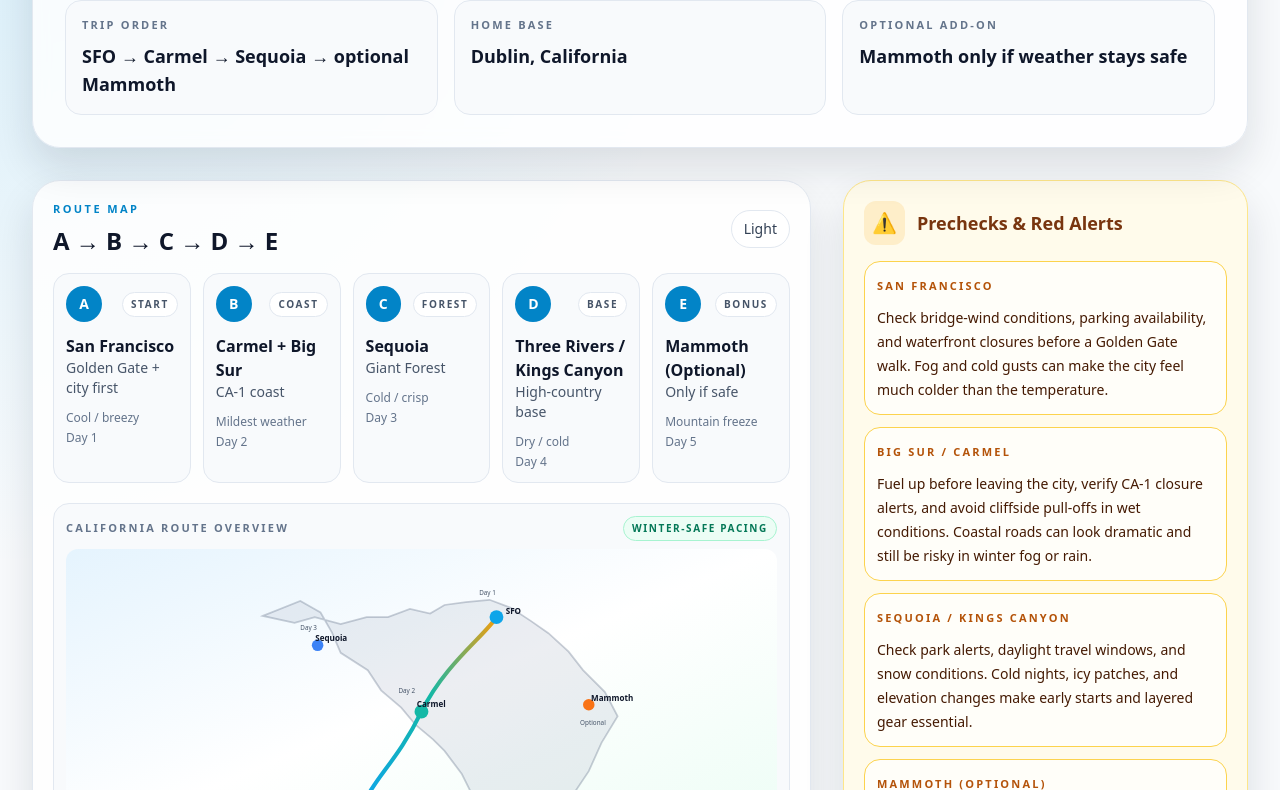
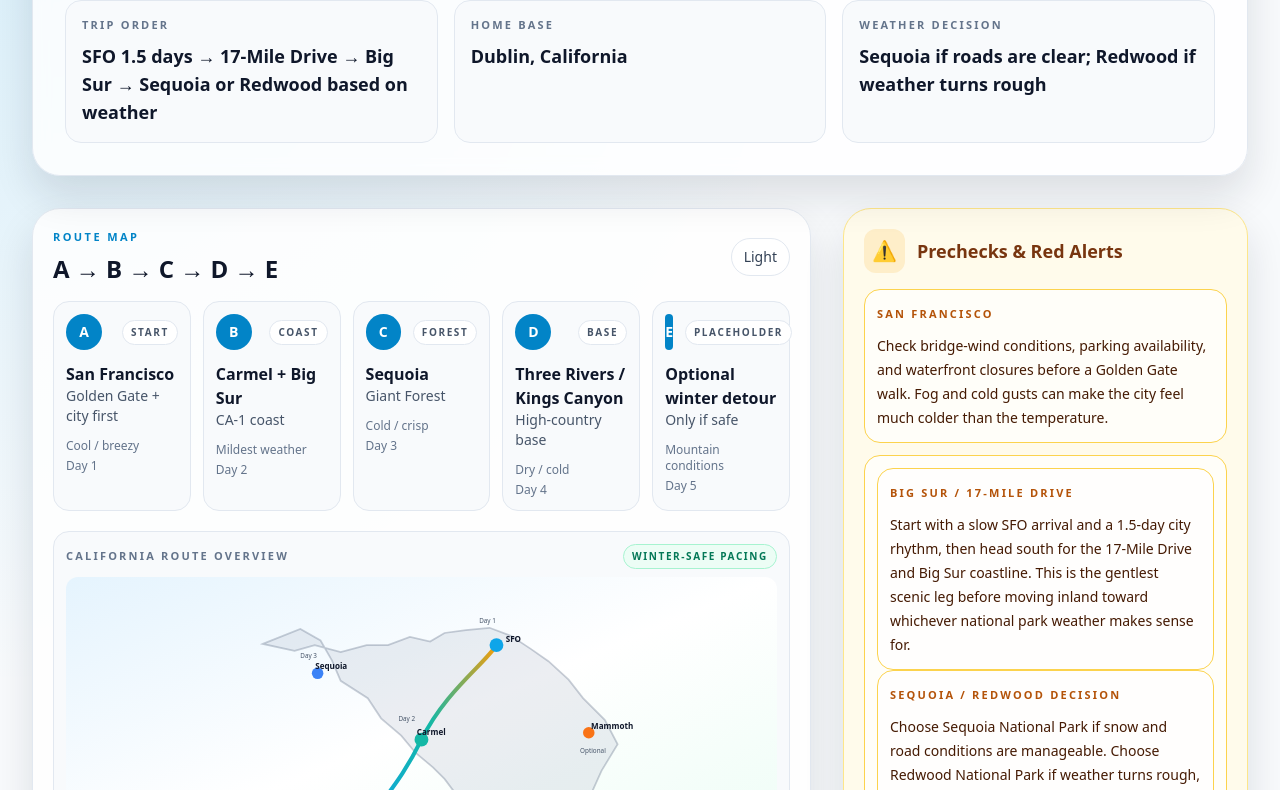
Before and after one commit to BALAVISWANATHGUDIMETLA/Temphostingpages, a plain HTML site: page itinerary.html in a window 1280 px wide. Shown: the part 153-943 px from the top of the page. Drawn offline with nearby package versions, Linux system fonts and the light colour scheme.

Commit message:
Update final California itinerary

```diff
--- a/itinerary.html
+++ b/itinerary.html
@@ -45,24 +45,27 @@
               <p class="text-xs font-semibold uppercase tracking-[0.22em] text-sky-600 dark:text-sky-400">Dec 11–15 • Dublin → California loop</p>
               <h1 class="mt-2 text-4xl font-black tracking-tight text-slate-900 dark:text-white sm:text-5xl">California Golden Route</h1>
             </div>
-            <div class="inline-flex items-center gap-3 rounded-full border border-emerald-200 bg-emerald-50 px-3 py-2 text-sm font-medium text-emerald-700 dark:border-emerald-800 dark:bg-emerald-950/30 dark:text-emerald-300">
-              <span class="inline-flex h-2.5 w-2.5 rounded-full bg-emerald-500"></span>
-              Best weather first • coast + giant forest
+            <div class="flex flex-col gap-2 sm:flex-row sm:items-center">
+              <a href="index.html" class="inline-flex items-center justify-center rounded-full border border-slate-200 bg-white px-4 py-2 text-sm font-semibold text-slate-700 transition hover:border-sky-300 hover:bg-sky-50 dark:border-slate-700 dark:bg-slate-800 dark:text-slate-200 dark:hover:border-sky-600 dark:hover:bg-slate-700">Back to overview</a>
+              <div class="inline-flex items-center gap-3 rounded-full border border-emerald-200 bg-emerald-50 px-3 py-2 text-sm font-medium text-emerald-700 dark:border-emerald-800 dark:bg-emerald-950/30 dark:text-emerald-300">
+                <span class="inline-flex h-2.5 w-2.5 rounded-full bg-emerald-500"></span>
+                Best weather first • coast + giant forest
+              </div>
             </div>
           </div>
 
           <div class="grid gap-4 md:grid-cols-3">
             <div class="rounded-2xl border border-slate-200 bg-slate-50 p-4 dark:border-slate-700 dark:bg-slate-800/70">
               <p class="text-[11px] font-semibold uppercase tracking-[0.2em] text-slate-500 dark:text-slate-400">Trip order</p>
-              <p class="mt-2 text-lg font-bold text-slate-900 dark:text-white">SFO → Carmel → Sequoia → optional Mammoth</p>
+              <p class="mt-2 text-lg font-bold text-slate-900 dark:text-white">SFO 1.5 days → 17-Mile Drive → Big Sur → Sequoia or Redwood based on weather</p>
             </div>
             <div class="rounded-2xl border border-slate-200 bg-slate-50 p-4 dark:border-slate-700 dark:bg-slate-800/70">
               <p class="text-[11px] font-semibold uppercase tracking-[0.2em] text-slate-500 dark:text-slate-400">Home base</p>
               <p class="mt-2 text-lg font-bold text-slate-900 dark:text-white">Dublin, California</p>
             </div>
             <div class="rounded-2xl border border-slate-200 bg-slate-50 p-4 dark:border-slate-700 dark:bg-slate-800/70">
-              <p class="text-[11px] font-semibold uppercase tracking-[0.2em] text-slate-500 dark:text-slate-400">Optional add-on</p>
-              <p class="mt-2 text-lg font-bold text-slate-900 dark:text-white">Mammoth only if weather stays safe</p>
+              <p class="text-[11px] font-semibold uppercase tracking-[0.2em] text-slate-500 dark:text-slate-400">Weather decision</p>
+              <p class="mt-2 text-lg font-bold text-slate-900 dark:text-white">Sequoia if roads are clear; Redwood if weather turns rough</p>
             </div>
           </div>
         </div>
@@ -148,16 +151,17 @@
                 <p class="mt-2">Check bridge-wind conditions, parking availability, and waterfront closures before a Golden Gate walk. Fog and cold gusts can make the city feel much colder than the temperature.</p>
               </div>
               <div class="rounded-2xl border border-amber-300 bg-white/70 p-3 dark:border-amber-800 dark:bg-slate-900/60">
-                <p class="text-[11px] font-semibold uppercase tracking-[0.2em] text-amber-700 dark:text-amber-300">Big Sur / Carmel</p>
-                <p class="mt-2">Fuel up before leaving the city, verify CA-1 closure alerts, and avoid cliffside pull-offs in wet conditions. Coastal roads can look dramatic and still be risky in winter fog or rain.</p>
+              <div class="rounded-2xl border border-amber-300 bg-white/70 p-3 dark:border-amber-800 dark:bg-slate-900/60">
+                <p class="text-[11px] font-semibold uppercase tracking-[0.2em] text-amber-700 dark:text-amber-300">Big Sur / 17-Mile Drive</p>
+                <p class="mt-2">Start with a slow SFO arrival and a 1.5-day city rhythm, then head south for the 17-Mile Drive and Big Sur coastline. This is the gentlest scenic leg before moving inland toward whichever national park weather makes sense for.</p>
               </div>
               <div class="rounded-2xl border border-amber-300 bg-white/70 p-3 dark:border-amber-800 dark:bg-slate-900/60">
-                <p class="text-[11px] font-semibold uppercase tracking-[0.2em] text-amber-700 dark:text-amber-300">Sequoia / Kings Canyon</p>
-                <p class="mt-2">Check park alerts, daylight travel windows, and snow conditions. Cold nights, icy patches, and elevation changes make early starts and layered gear essential.</p>
+                <p class="text-[11px] font-semibold uppercase tracking-[0.2em] text-amber-700 dark:text-amber-300">Sequoia / Redwood decision</p>
+                <p class="mt-2">Choose Sequoia National Park if snow and road conditions are manageable. Choose Redwood National Park if weather turns rough, the mountain routes are unsafe, or the Sierra is closed. This keeps the trip flexible without forcing a risky pass.</p>
               </div>
               <div class="rounded-2xl border border-amber-300 bg-white/70 p-3 dark:border-amber-800 dark:bg-slate-900/60">
-                <p class="text-[11px] font-semibold uppercase tracking-[0.2em] text-amber-700 dark:text-amber-300">Mammoth (optional)</p>
-                <p class="mt-2">Only go if snow conditions, road status, and chain requirements are favorable. If weather is unstable, skip the detour and keep the trip on a safer route.</p>
+                <p class="text-[11px] font-semibold uppercase tracking-[0.2em] text-amber-700 dark:text-amber-300">Weather safety</p>
+                <p class="mt-2">Do not push into mountain sections when roads are snowed in, chains are required, or the park is closed. If the Sierra route looks rough, pivot to the coast and redwoods instead of forcing a risky detour.</p>
               </div>
               <div class="rounded-2xl border border-amber-300 bg-white/70 p-3 dark:border-amber-800 dark:bg-slate-900/60">
                 <p class="text-[11px] font-semibold uppercase tracking-[0.2em] text-amber-700 dark:text-amber-300">Winter law</p>
@@ -166,8 +170,24 @@
             </div>
 
             <div class="mt-4 space-y-3">
+              <a href="index.html" class="flex items-center justify-between rounded-xl border border-slate-200 bg-white px-3 py-3 text-sm font-semibold text-slate-700 transition hover:border-sky-300 hover:bg-sky-50 dark:border-slate-700 dark:bg-slate-900 dark:text-slate-200 dark:hover:border-sky-600 dark:hover:bg-slate-800">
+                <span>Overview page</span>
+                <span>↗</span>
+              </a>
               <a href="https://quickmap.dot.ca.gov/" target="_blank" rel="noreferrer" class="flex items-center justify-between rounded-xl border border-slate-200 bg-white px-3 py-3 text-sm font-semibold text-slate-700 transition hover:border-sky-300 hover:bg-sky-50 dark:border-slate-700 dark:bg-slate-900 dark:text-slate-200 dark:hover:border-sky-600 dark:hover:bg-slate-800">
                 <span>Caltrans QuickMap</span>
+                <span>↗</span>
+              </a>
+              <a href="https://www.nps.gov/seki/planyourvisit/conditions.htm" target="_blank" rel="noreferrer" class="flex items-center justify-between rounded-xl border border-slate-200 bg-white px-3 py-3 text-sm font-semibold text-slate-700 transition hover:border-sky-300 hover:bg-sky-50 dark:border-slate-700 dark:bg-slate-900 dark:text-slate-200 dark:hover:border-sky-600 dark:hover:bg-slate-800">
+                <span>Sequoia conditions</span>
+                <span>↗</span>
+              </a>
+              <a href="https://www.nps.gov/yose/planyourvisit/conditions.htm" target="_blank" rel="noreferrer" class="flex items-center justify-between rounded-xl border border-slate-200 bg-white px-3 py-3 text-sm font-semibold text-slate-700 transition hover:border-sky-300 hover:bg-sky-50 dark:border-slate-700 dark:bg-slate-900 dark:text-slate-200 dark:hover:border-sky-600 dark:hover:bg-slate-800">
+                <span>Yosemite & Tioga status</span>
+                <span>↗</span>
+              </a>
+              <a href="https://www.visitmammoth.com/" target="_blank" rel="noreferrer" class="flex items-center justify-between rounded-xl border border-slate-200 bg-white px-3 py-3 text-sm font-semibold text-slate-700 transition hover:border-sky-300 hover:bg-sky-50 dark:border-slate-700 dark:bg-slate-900 dark:text-slate-200 dark:hover:border-sky-600 dark:hover:bg-slate-800">
+                <span>Mammoth / Eastern Sierra</span>
                 <span>↗</span>
               </a>
               <a href="https://gomuirwoods.com" target="_blank" rel="noreferrer" class="flex items-center justify-between rounded-xl border border-slate-200 bg-white px-3 py-3 text-sm font-semibold text-slate-700 transition hover:border-sky-300 hover:bg-sky-50 dark:border-slate-700 dark:bg-slate-900 dark:text-slate-200 dark:hover:border-sky-600 dark:hover:bg-slate-800">
@@ -185,13 +205,13 @@
             <h2 class="text-lg font-bold text-slate-900 dark:text-white">Weather + essentials</h2>
             <ul class="mt-4 space-y-3 text-sm leading-6 text-slate-600 dark:text-slate-300">
               <li class="rounded-xl border border-slate-200 bg-slate-50 p-3 dark:border-slate-700 dark:bg-slate-800/70">
-                <span class="font-semibold text-slate-900 dark:text-white">Weather:</span> Start in SF with cool urban weather, then move to the warmer coast, then head into Sequoia where the nights get much colder and drier.
+                <span class="font-semibold text-slate-900 dark:text-white">Weather:</span> Spend about 1.5 days in SFO, then move south for the 17-Mile Drive and Big Sur. Use the weather to choose Sequoia if the Sierra is clear, or Redwood National Park if conditions turn rough.
               </li>
               <li class="rounded-xl border border-slate-200 bg-slate-50 p-3 dark:border-slate-700 dark:bg-slate-800/70">
-                <span class="font-semibold text-slate-900 dark:text-white">Essentials:</span> Winter jacket, fleece layers, hat, gloves, insulated shoes, reusable water bottle, power bank, snacks, charger, tire chains, and emergency blanket.
+                <span class="font-semibold text-slate-900 dark:text-white">Essentials:</span> Winter jacket, fleece layers, hat, gloves, insulated shoes, reusable water bottle, power bank, snacks, charger, tire chains, emergency blanket, and a snow-ready AWD or 4WD setup if you decide on Sequoia.
               </li>
               <li class="rounded-xl border border-slate-200 bg-slate-50 p-3 dark:border-slate-700 dark:bg-slate-800/70">
-                <span class="font-semibold text-slate-900 dark:text-white">Red alerts:</span> Winter mountain driving is weather-dependent, so keep daylight-only travel, check chain requirements, and skip any optional high-country detour if roads are icy or closed.
+                <span class="font-semibold text-slate-900 dark:text-white">Red alerts:</span> If the mountain roads are snowed in or closed, skip Sequoia and pivot to Redwood instead. Do not force a pass just to keep a fixed plan.
               </li>
             </ul>
           </div>
@@ -216,7 +236,7 @@
         { id: 'B', title: 'Carmel + Big Sur', detail: 'CA-1 coast', weather: 'Mildest weather', time: 'Day 2', badge: 'Coast' },
         { id: 'C', title: 'Sequoia', detail: 'Giant Forest', weather: 'Cold / crisp', time: 'Day 3', badge: 'Forest' },
         { id: 'D', title: 'Three Rivers / Kings Canyon', detail: 'High-country base', weather: 'Dry / cold', time: 'Day 4', badge: 'Base' },
-        { id: 'E', title: 'Mammoth (Optional)', detail: 'Only if safe', weather: 'Mountain freeze', time: 'Day 5', badge: 'Bonus' }
+        { id: 'E', title: 'Optional winter detour', detail: 'Only if safe', weather: 'Mountain conditions', time: 'Day 5', badge: 'Placeholder' }
       ];
 
       const tripDays = [
@@ -244,12 +264,12 @@
           weather: '🌊 Warmer coast • 59°F / 42°F',
           time: 'Best for ocean views and gentler winter conditions',
           route: 'A → B',
-          morning: 'Head south from SF to Carmel-by-the-Sea. The coastal weather is milder, which makes this the best day to hit the CA-1 route without the harshest conditions of the mountain sections.',
-          afternoon: 'Walk through Carmel’s storybook lanes, then continue south to Bixby Creek Bridge for one of the best Pacific scenic viewpoints on the entire route.',
-          evening: 'Catch the sunset over the Pacific before a smooth night along the coast. This is the most flexible scenic day and one of the strongest visual payoff moments of the trip.',
+          morning: 'Head south from SF to Carmel-by-the-Sea. This is the correct route order for winter: go south to the coast first, then head back inland when the weather window shifts toward the Sierra.',
+          afternoon: 'Walk through Carmel’s storybook lanes, then continue south to Bixby Creek Bridge and the Big Sur viewpoints. The coast is the easiest scenic segment before mountain driving begins.',
+          evening: 'Catch the sunset over the Pacific before a comfortable coastal night. This keeps the trip in the more forgiving weather pattern before the inland routes get colder and riskier.',
           mustSee: ['Carmel-by-the-Sea', 'Bixby Creek Bridge', 'Pacific sunset overlook'],
           famousPlaces: ['Bixby Creek Bridge', 'Point Lobos State Natural Reserve', 'Pfeiffer Beach', 'McWay Falls', 'Julia Pfeiffer Burns State Park', 'Carmel Beach', 'Carmel Mission', 'Garrapata State Park', 'Big Sur River', 'Highway 1 scenic pull-offs'],
-          insights: ['Mildest weather', 'Big Sur look', 'Ocean panorama'],
+          insights: ['Coast first', 'Mildest weather', 'Big Sur look'],
           accent: 'from-cyan-500/15 via-blue-500/10 to-transparent'
         },
         {
@@ -260,12 +280,12 @@
           weather: '❄️ Cold valley air • 48°F / 30°F',
           time: 'Best when weather is dry and roads are clear',
           route: 'B → C',
-          morning: 'Drive inland toward Sequoia while the weather window is still favorable. This is a strong natural stop that gives you giant trees, dramatic views, and calmer pacing than a forced mountain detour.',
-          afternoon: 'Explore Giant Forest, General Sherman, and the big-tree viewpoints. This is the payoff day for towering forests and crisp winter scenery without the extra weather risk of the high Sierra.',
-          evening: 'Stay in the park or nearby and keep the evening simple. The cold is real, so a calm night works better than pushing onward late.',
+          morning: 'After Carmel, drive inland northeast toward Sequoia. In winter, this is the right move after the coast, and the park is worth the stop only when the weather window is favorable and the roads are open.',
+          afternoon: 'Explore Giant Forest, General Sherman, and the tree-lined viewpoints. If there is heavy snow, you will need all-wheel drive or 4WD to enter Sequoia National Park, and you should check chain rules and road conditions before driving in.',
+          evening: 'Stay in the park or nearby and keep the evening simple. The cold is real, so a calm night works better than pushing late into risky roads.',
           mustSee: ['General Sherman Tree', 'Giant Forest', 'Tunnel Log'],
           famousPlaces: ['General Sherman Tree', 'Giant Forest', 'Moro Rock', 'Tokopah Falls', 'Crystal Cave', 'Congress Trail', 'Beetle Rock', 'Tunnel Log', 'Alta Peak', 'Big Stump'],
-          insights: ['Best tree payoff', 'Dry winter route', 'Low-stress natural stop'],
+          insights: ['AWD if heavy snow', 'Best tree payoff', 'Inland winter route'],
           accent: 'from-emerald-500/15 via-sky-500/10 to-transparent'
         },
         {
@@ -277,7 +297,7 @@
           time: 'Best for flexibility and a low-pressure recovery day',
           route: 'C → D',
           morning: 'Use this day to keep the route flexible. If conditions are good, add a scenic loop or a crisp morning lookout. If weather shifts, stay local and keep it easy and safe.',
-          afternoon: 'This is a buffer day built around weather and flexibility rather than forcing a long drive. It helps the whole trip stay realistic in winter conditions while keeping time for views and rest.',
+          afternoon: 'This is a buffer day built around weather and flexibility rather than forcing a long drive. It helps the whole trip stay realistic in winter conditions while keeping time for views and rest before any Mammoth detour.',
           evening: 'Stay nearby and enjoy a calm night. This is the best place to absorb the scenery without overcommitting to a risky mountain push.',
           mustSee: ['Three Rivers', 'Lookouts', 'Forest roads'],
           famousPlaces: ['General Grant Tree', 'Grant Grove', 'Kings Canyon Scenic Byway', 'Roaring River Falls', 'Zumwalt Meadow', 'Cedar Grove', 'Mist Falls', 'Hume Lake', 'Buck Rock', 'Indian Basin'],
@@ -288,16 +308,16 @@
           id: 5,
           label: 'Day 5',
           date: 'Tue Dec 15',
-          title: 'Optional Mammoth Lakes bonus',
+          title: 'Optional Mammoth Lakes detour',
           weather: '❄️ Mountain freeze • 42°F / 22°F',
           time: 'Only if weather and road conditions stay safe',
-          route: 'D → E (optional)',
-          morning: 'If the weather is stable and it feels safe to go, Mammoth is a bonus stop worth considering. If not, skip it and keep the day flexible, because the route should never be forced in winter.',
-          afternoon: 'This is the best example of a conditional add-on: scenic, dramatic, but not mandatory. It only works if timing, roads, and views all line up.',
-          evening: 'Return to Dublin or keep the final evening open. The smart move is to prioritize safety and flexibility over forcing a difficult mountain push.',
-          mustSee: ['Mammoth Lakes', 'Mountain lake views', 'Conditional weather window'],
+          route: 'C → E (optional, via Bakersfield)',
+          morning: 'If you want Mammoth, do not use the Yosemite or Tioga Pass route in December. Tioga Pass Road is often closed when snow is active, so the winter-safe move is to head back toward Bakersfield and then continue north to Mammoth. That is why the best sequence is Sequoia → Carmel → Mammoth or Sequoia → Mammoth → Carmel → Dublin.',
+          afternoon: 'This is still a conditional add-on: scenic, dramatic, and beautiful, but it only works if road status, weather, and chain requirements stay favorable. Skip the detour if snow closes the route or makes the pass unsafe.',
+          evening: 'Finish the return toward Carmel and then continue toward Dublin, or keep the final evening open if the weather turns rough. Safety and route realism should come before pushing any mountain leg in winter.',
+          mustSee: ['Mammoth Lakes', 'Mountain lake views', 'Bakersfield detour'],
           famousPlaces: ['Mammoth Mountain', 'Devils Postpile', 'Rainbow Falls', 'Lake Mary', 'Convict Lake', 'Mono Lake', 'June Lake Loop', 'Twin Lakes', 'Hot Creek Geological Site', 'Obsidian Dome'],
-          insights: ['Optional', 'Only if clear', 'Safety-first'],
+          insights: ['Avoid Tioga', 'Use Bakersfield', 'Safety-first'],
           accent: 'from-slate-500/15 via-blue-500/10 to-transparent'
         }
       ];
```
Also changed, not shown: index.html (+40 -32 lines).
